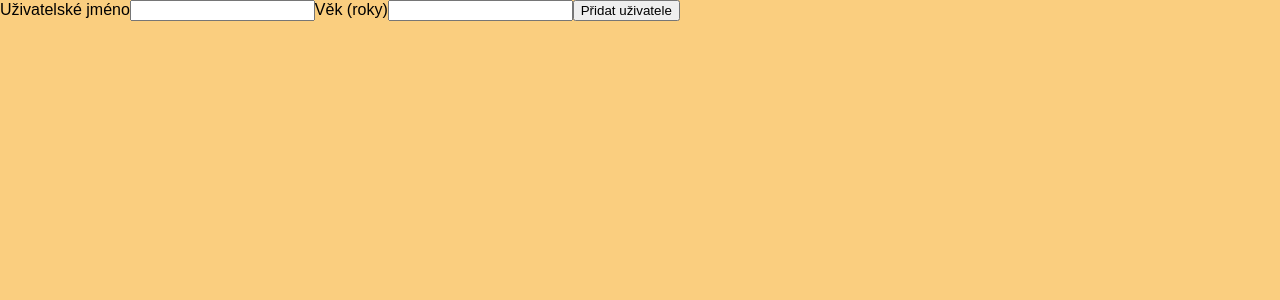
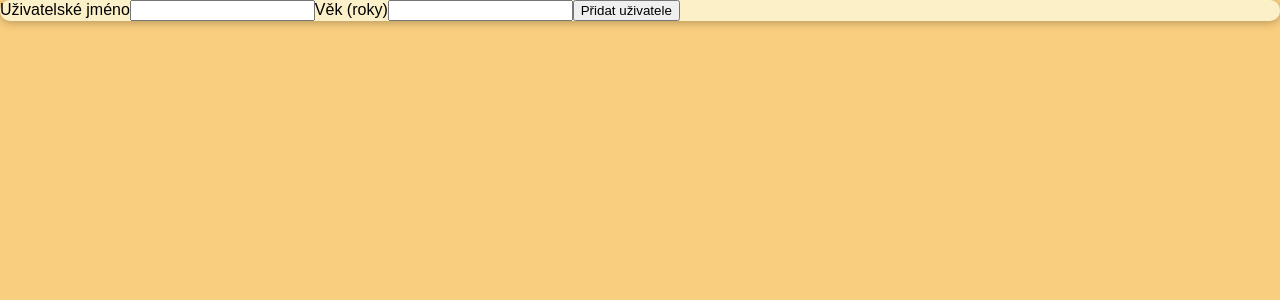
Before and after one commit to alzbetamyskova/practise-project-01, a React (Create React App) app: page / in a window 1280 px wide. Shown: the top 300 px of the page. Built offline with nearby package versions, Linux system fonts and the light colour scheme.

Commit message:
přidána componenta Card

```diff
--- /dev/null
+++ b/src/components/UI/Card.js
@@ -0,0 +1,14 @@
+import React from 'react';
+
+import styles from './Card.module.css';
+
+const Card = (props) => {
+
+  return (
+    <div className={styles.card}>
+      {props.children}
+    </div>
+  );
+};
+
+export default Card;
--- /dev/null
+++ b/src/components/UI/Card.module.css
@@ -0,0 +1,5 @@
+.card {
+  background: #FCF0C8;
+  box-shadow: 0 2px 8px rgba(0, 0, 0, 0.26);
+  border-radius: 10px;
+}
--- a/src/components/Users/AddUser.js
+++ b/src/components/Users/AddUser.js
@@ -1,4 +1,5 @@
 import React from 'react';
+import Card from '../UI/Card';
 
 const AddUser = (props) => {
   const addUserHandler = (event) => {
@@ -6,15 +7,19 @@ const AddUser = (props) => {
   };
 
   return (
+  <Card>
     <form onSubmit={addUserHandler}>
 
       <label htmlFor='username'>Uživatelské jméno</label>
       <input id='username' type='text' />
+
       <label htmlFor='age'>Věk (roky)</label>
       <input id='age' type='number' />
+
       <button type='submit'>Přidat uživatele</button>
 
     </form>
+  </Card>
   );
 };
 
```
Lines whose indentation alone changed are shown as unchanged.
